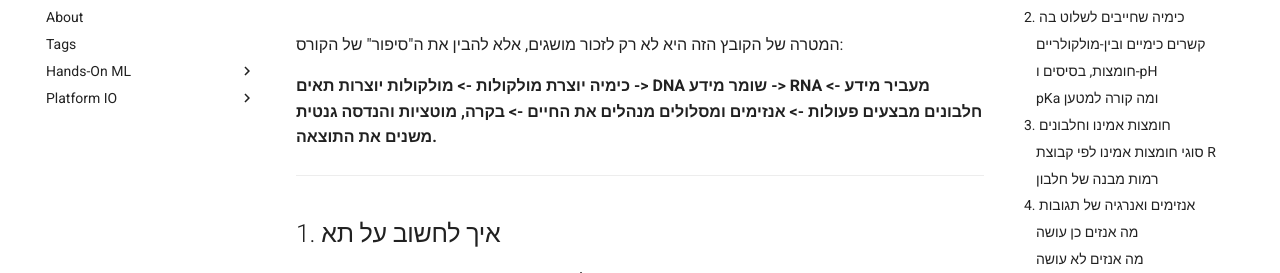
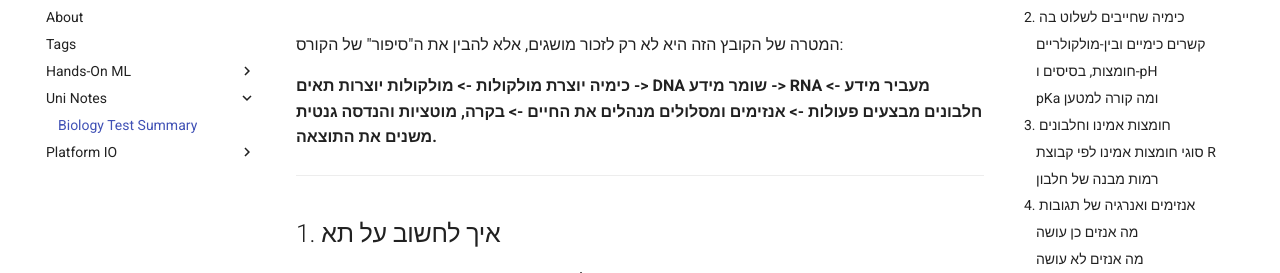
Before and after one commit to BrainCodex-e/blog, an MkDocs documentation site: the page built from docs/Uni-Notes/biology-test-intuitive.md, in a window 1280 px wide. Shown: the part 148-421 px from the top of the page. Built offline with MkDocs 1.6.1 and Material for MkDocs 9.7.7, drawn with Linux system fonts in a browser that asks for light colours.

Commit message:
Add biology summary to navigation

```diff
--- a/mkdocs.yml
+++ b/mkdocs.yml
@@ -9,6 +9,8 @@ nav:
       - Overview: homl/overview.md
       - Chapter 1: homl/chapter1.md
       - Chapter 2: homl/chapter2.md
+  - Uni Notes:
+      - Biology Test Summary: Uni-Notes/biology-test-intuitive.md
   - Platform IO:
       - Overview: platformio/index.md
       - Setup Guide: platformio/setup.md
```
